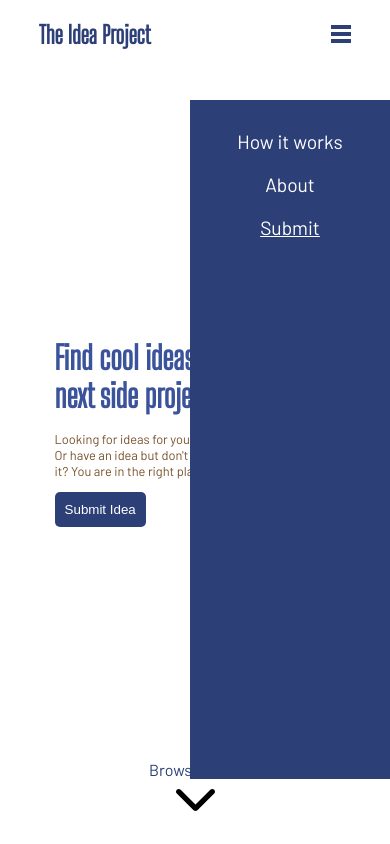
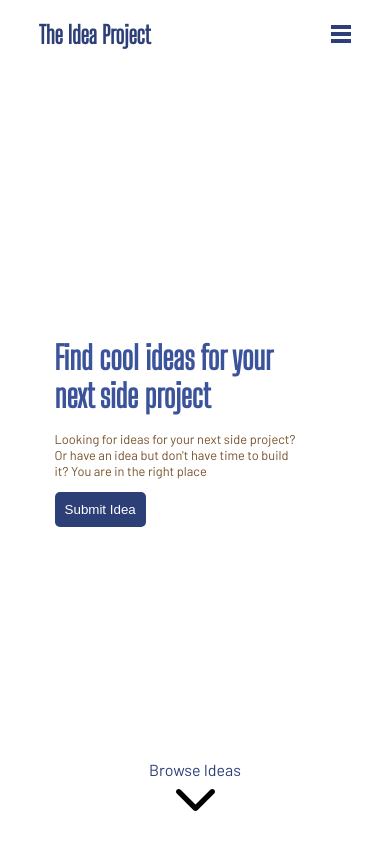
Before and after one commit to fawazsullia/idea-project, a React (Create React App) app in the folder client/: page / in a window 390 px wide. Built offline with nearby package versions, Linux system fonts and the light colour scheme; no server answers.

Commit message:
menu into hamburger

```diff
--- a/client/src/components/Navbar.js
+++ b/client/src/components/Navbar.js
@@ -34,7 +34,7 @@ function Navbar() {
     </ul>
     </div>
 
-    <div style={{ width : navbarOpen ? "0px" : "200px" }} className={navbarStyle.navcontainer}>
+    <div style={{ width : navbarOpen ? "200px" : "0px" }} className={navbarStyle.navcontainer}>
 
     <ul className={navbarStyle.navlist}>
         <li>How it works</li>
--- a/client/src/components/styles/navbar.module.css
+++ b/client/src/components/styles/navbar.module.css
@@ -13,18 +13,34 @@
 }
 
 .navlist{
-    display: flex;
+    display: block;
+    text-align: center;
+    background-color: hsl(225, 46%, 32%);
+    padding: 10px;
+    height: 100%;
     list-style-type: none;
-    align-items: center;
-}
-
-.navlist li {
-    margin : 0 10px;
-    color:hsl(30, 46%, 32%)
 
 }
 
-.navbtn button{
+.navcontainer{
+    position: fixed;
+    top : 10%;
+    right: 0;
+    height: 78vh;
+    transition-duration: 0.7s;
+}
+
+.navlist li{
+margin-top: 20px;
+margin-bottom: 20px;
+color: white;
+font-size: 1.2rem;
+display: block;
+transition: 0.3s;
+
+}
+
+.navbtn span{
     background-color: hsl(225, 46%, 32%) ;
     color: white;
     width: min-content;
@@ -39,7 +55,7 @@
 
 .hamburger{
     width: 60px;
-    display: none;
+    display: block;
 }
 
 .hamburger li{
@@ -52,11 +68,17 @@
 
 }
 
+.hamburger:hover {
+    cursor: pointer;
+}
+
 @media(max-width : 480px){
 
     .hamburger{
         display: block;
     }
+
+
 
     .navcontainer{
         position: fixed;
```
